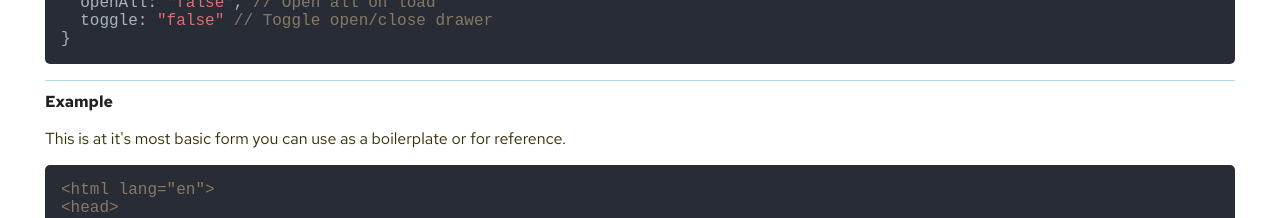
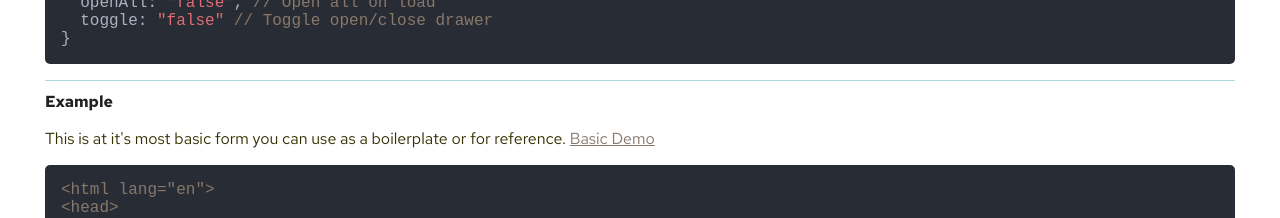
Before and after one commit to homerocavazos/js-accordion, a website: page index.html in a window 1280 px wide. Shown: the part 2260-2478 px from the top of the page. Drawn offline with Linux system fonts and the light colour scheme.

Commit message:
updated with demo link

```diff
--- a/index.html
+++ b/index.html
@@ -242,7 +242,7 @@ example2.init(<span class="h-attr">'.bar'</span>); <span class="hjs-comment">//
         <h3>Example</h3>
         <p>
           This is at it's most basic form you can use as a boilerplate or for
-          reference.
+          reference. <a href="./demos/simple.html" target="_blank" class="comment-link">Basic Demo</a>
         </p>
 
         <pre>
```
